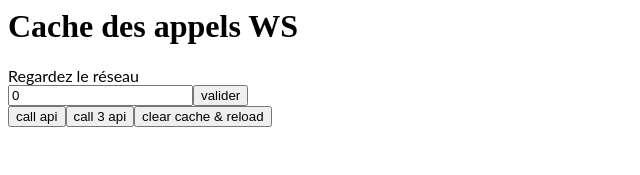
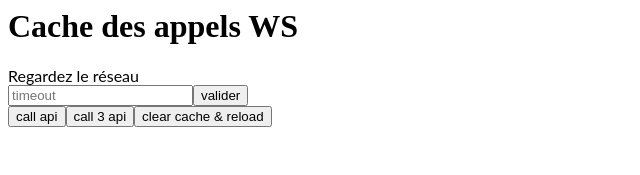
Before and after one commit to lanjuere/my-project-angular, an Angular app: page / in a window 1280 px wide. Shown: the top 175 px of the page, without its empty margins (0-640 px from the left). Built offline with nearby package versions, Linux system fonts and the light colour scheme.

Commit message:
correction du placeholder timeout

```diff
--- a/src/app/app.component.ts
+++ b/src/app/app.component.ts
@@ -9,7 +9,7 @@ import { AppService } from './app.service';
 export class AppComponent  {
   name = 'Angular';
   results = [];
-  timeout = 0;
+  timeout;
   TIMEOUT_KEY = "TIMEOUT_KEY";
 
 
```
